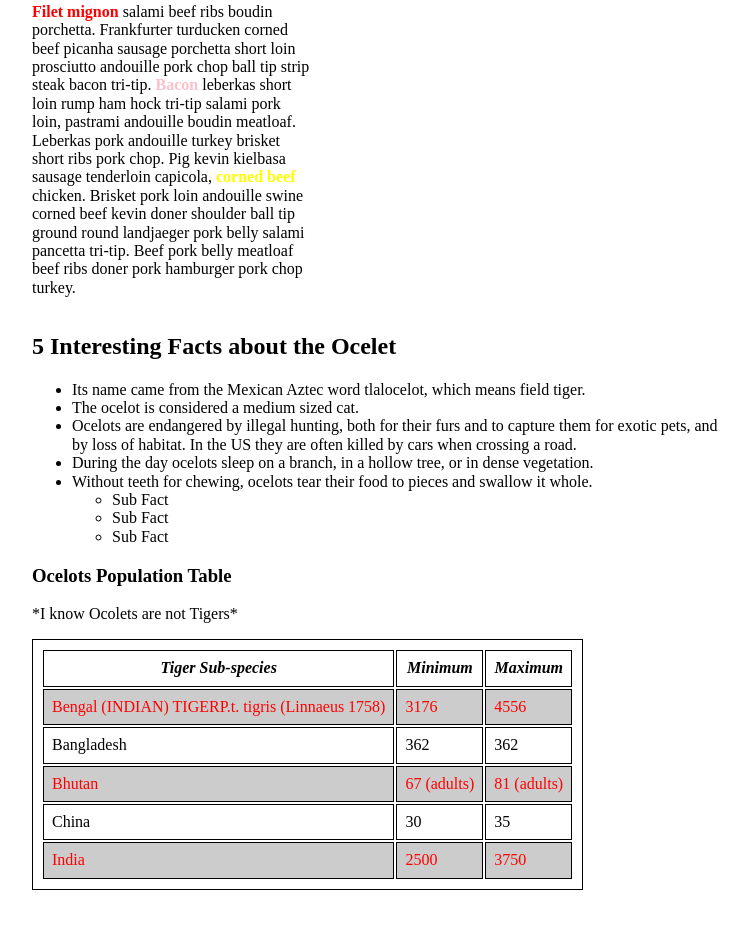
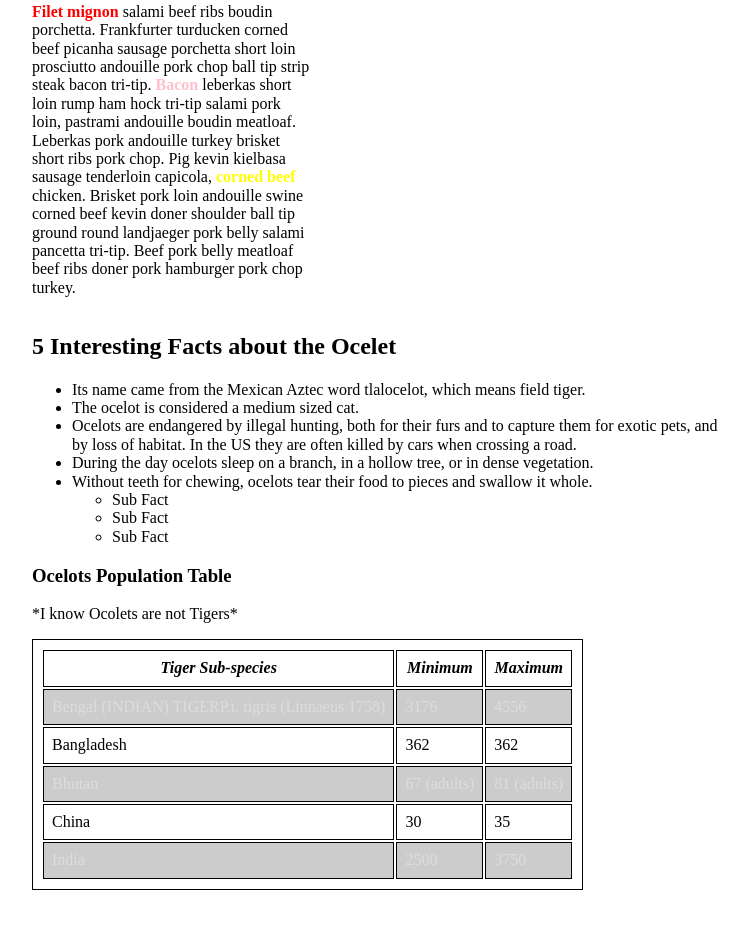
Before and after one commit to NickEngert/NickEngert.github.io, a plain HTML site: page index.html in a window 1280 px wide. Shown: the part 403-1331 px from the top of the page, without its empty margins (256-1004 px from the left). Drawn offline with nearby package versions, Linux system fonts and the light colour scheme; a script that the page names is missing.

Commit message:
Update style.css

```diff
--- a/css/style.css
+++ b/css/style.css
@@ -19,6 +19,6 @@ table {
        margin-bottom: 50px;
        }
 tr:nth-child(even) {
-      color: red;
+      color: #ddd;
       background-color: #ccc;
       }
```
